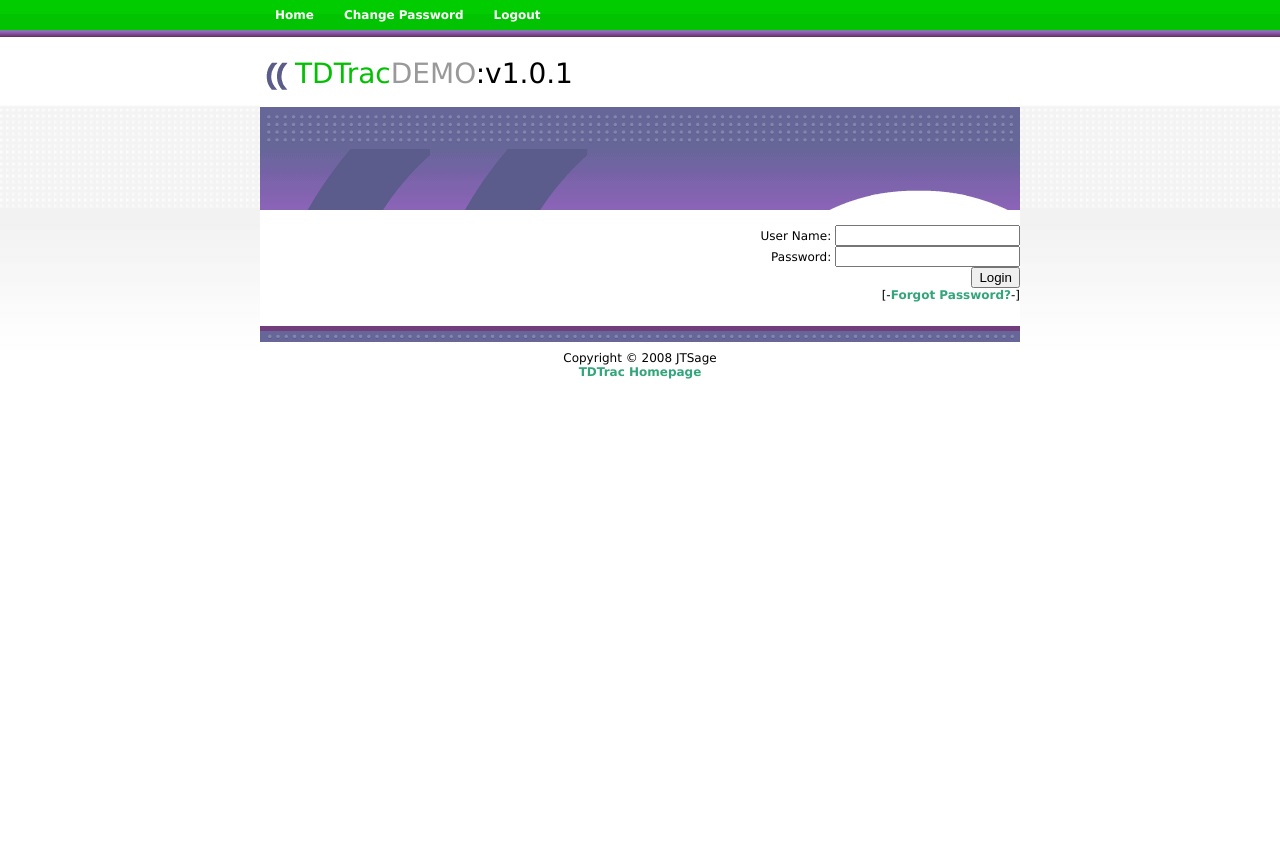
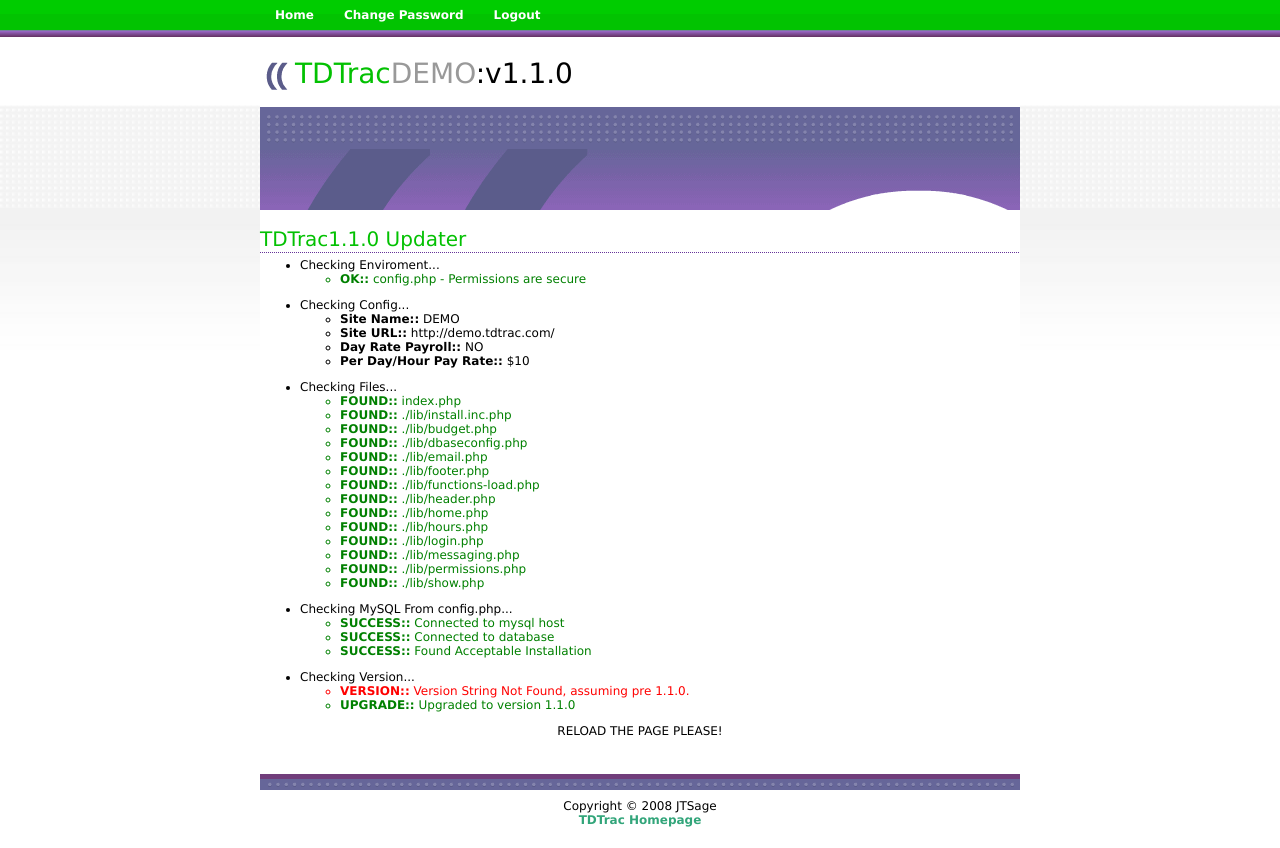
Before and after one commit to jtsage/TDTrac, a PHP site: page /upgrade.php in a window 1280 px wide. Before the commit the page ends 379 px from the top, so only its background shows below. Run offline with PHP 8.4, Linux system fonts and the light colour scheme; data that the repository does not hold is empty.

Commit message:
New Version: 1.1.0
  * Added internal db version string
  * Added upgrade script for ease of new version

```diff
--- a/index.php
+++ b/index.php
@@ -2,7 +2,7 @@
 ob_start(); session_start();
 
 ## PROGRAM DETAILS. DO NOT EDIT UNLESS YOU KNOW WHAT YOU ARE DOING
-$TDTRAC_VERSION = "1.0.1";
+$TDTRAC_VERSION = "1.1.0";
 $TDTRAC_PERMS = array("addshow", "editshow", "viewshow", "addbudget", "editbudget", "viewbudget", "addhours", "edithours", "viewhours", "adduser");
 
 require_once("config.php");
--- a/install.php
+++ b/install.php
@@ -2,7 +2,7 @@
 ob_start(); session_start();
 
 ## PROGRAM DETAILS. DO NOT EDIT UNLESS YOU KNOW WHAT YOU ARE DOING
-$TDTRAC_VERSION = "1.0.1";
+$TDTRAC_VERSION = "1.1.0";
 $TDTRAC_PERMS = array("addshow", "editshow", "viewshow", "addbudget", "editbudget", "viewbudget", "addhours", "edithours", "viewhours", "adduser");
 $INSTALL_FILES = array(
 	"index.php",
--- /dev/null
+++ b/upgrade.php
@@ -0,0 +1,170 @@
+<?php
+ob_start(); session_start();
+
+## PROGRAM DETAILS. DO NOT EDIT UNLESS YOU KNOW WHAT YOU ARE DOING
+$TDTRAC_VERSION = "1.1.0";
+$TDTRAC_PERMS = array("addshow", "editshow", "viewshow", "addbudget", "editbudget", "viewbudget", "addhours", "edithours", "viewhours", "adduser");
+$INSTALL_FILES = array(
+	"index.php",
+	"./lib/install.inc.php",
+	"./lib/budget.php",
+	"./lib/dbaseconfig.php",
+	"./lib/email.php",
+	"./lib/footer.php",
+	"./lib/functions-load.php",
+	"./lib/header.php",
+	"./lib/home.php",
+	"./lib/hours.php",
+	"./lib/login.php",
+	"./lib/messaging.php",
+	"./lib/permissions.php",
+	"./lib/show.php" );
+$INSTALL_TABLES = array(
+	"users",
+	"budget",
+	"groupnames",
+	"hours",
+	"msg",
+	"permissions",
+	"shows",
+	"usergroups");
+
+
+require_once("config.php");
+$page_title = substr($_SERVER['REQUEST_URI'], 1);
+preg_match("/install.php\?(.+)$/", $page_title, $match);
+$page_title = $match[1];
+if ( $page_title == "" || $page_title == "install.php" ) { $page_title = "home"; }
+require_once("lib/header.php");
+
+echo "<h2>TDTrac{$TDTRAC_VERSION} Updater</h2>\n";
+$sqllink = 1; $noinstall = 0;
+
+
+$V110ADDS = array(
+   "CREATE TABLE IF NOT EXISTS `{$MYSQL_PREFIX}tdtrac` (
+  `id` int(10) unsigned NOT NULL auto_increment,
+  `name` varchar(10) NOT NULL,
+  `value` varchar(35) NOT NULL,
+    PRIMARY KEY  (`id`)
+  ) ENGINE=MyISAM  DEFAULT CHARSET=latin1;",
+  "INSERT INTO `{$MYSQL_PREFIX}tdtrac` (`name`, `value`) VALUES ( 'version', '1.1.0' )"
+);
+$V120ADDS = array(
+  "SHOW TABLES"
+);
+
+switch ($page_title) {
+    case "doinstall" :
+	require_once("lib/dbaseconfig.php");
+	require_once("lib/install.inc.php");
+	echo "Installation DONE!";
+	break;
+
+
+
+    case "home" :
+		echo "<p><ul><li>Checking Enviroment...<ul>\n";
+		// Config File
+		$perms = substr(sprintf('%o', fileperms("config.php")), -4);
+		echo ($perms == "0666") ? "<li style=\"color:red\"><b>FAIL::</b> config.php - World Writable - POTENTIAL UNSAFE!</li>" : "<li style=\"color:green\"><b>OK::</b> config.php - Permissions are secure</li>";
+
+		echo "</ul></li></ul>";
+		echo "<ul><li>Checking Config...";
+		echo "<ul>\n";
+		echo "<li><b>Site Name::</b> {$TDTRAC_CPNY}</li>\n";
+		echo "<li><b>Site URL::</b> {$TDTRAC_SITE}</li>\n";
+		echo "<li><b>Day Rate Payroll::</b> ";
+		echo ($TDTRAC_DAYRATE) ? "YES" : "NO";
+		echo "</li>\n";
+		echo "<li><b>Per Day/Hour Pay Rate::</b> \${$TDTRAC_PAYRATE}</li>\n";
+		echo "</ul></li></ul>\n";
+
+	echo "<ul><li>Checking Files...<ul>\n";
+	  // Check File Exists
+	  foreach ($INSTALL_FILES as $file) {
+		echo "<li style=\"color:";
+		echo ( file_exists($file) ) ? "green\"><b>FOUND::</b> {$file}" : "red\"><b>NOT FOUND::</b> {$file} <b>!!ERROR!!</b>";
+		echo "</li>\n";
+	  }
+	echo "</ul></li></ul>\n";
+	echo "<ul><li>Checking MySQL From config.php... ";
+        echo "<ul>\n";
+	  $db = mysql_connect($MYSQL_SERVER, $MYSQL_USER, $MYSQL_PASS);
+	  if (!$db) {
+		echo "<li style=\"color: red\"><b>FAILURE::</b> Could not connect: " . mysql_error() . "</li>\n"; $noinstall = 1;
+	  } else {
+		echo "<li style=\"color: green\"><b>SUCCESS::</b> Connected to mysql host</li>\n";
+	  }
+	  $dbr = mysql_select_db($MYSQL_DATABASE, $db);
+	  if (!$dbr) {
+		echo "<li style=\"color: red\"><b>FAILURE::</b> Cannot Use {$MYSQL_DATABASE}: " . mysql_error() . "</li>\n"; $noinstall = 1;
+	  } else {
+		echo "<li style=\"color: green\"><b>SUCCESS::</b> Connected to database</li>\n";
+	  }
+	  if ( !$noinstall ) {
+		$sql = "SHOW TABLES";
+		$result = mysql_query($sql, $db);
+		while ( $row = mysql_fetch_array($result) ) {
+			$found = 0;
+			foreach ( $INSTALL_TABLES as $check ) {
+				$check = $MYSQL_PREFIX . $check;
+				if ( $row[0] == $check ) { $found = 1; }
+			}
+			if ( $found ) {
+				echo "<li style=\"color: green\"><b>FOUND::</b> {$row[0]} Table Already Exists.</li>\n";
+			}
+		}
+		echo ( !$noinstall ) ? "<li style=\"color: green\"><b>SUCCESS::</b> Found Acceptable Installation</li>\n" : "";
+	  }
+	echo "</ul></li></ul>";
+	echo "<ul><li>Checking Version... <ul>";
+
+	$better110 = 0;
+	$sql = "SHOW TABLES";
+	$result = mysql_query($sql, $db);
+	while ( $row = mysql_fetch_array($result) ) {
+		$found = 0;
+		$check = $MYSQL_PREFIX . 'tdtrac';
+		if ( $row[0] == $check ) { $found = 1; }
+		if ( $found ) {
+				echo "<li style=\"color: green\"><b>VERSION::</b> 1.1.0 or greater confirmed.</li>\n";
+				$better110 = 1;
+		}
+	}
+
+	if (!$better110) { // 1.1.0 UPDGRADE
+		echo "<li style=\"color: red\"><b>VERSION::</b> Version String Not Found, assuming pre 1.1.0.</li>";
+		foreach ( $V110ADDS as $thissql ) {
+			$result = mysql_query($thissql, $db);
+			echo mysql_error();
+		}
+		echo "<li style=\"color: green\"><b>UPGRADE::</b> Upgraded to version 1.1.0</li>";
+		$didinstall = 1;
+	}
+	else { // POST 1.1.0 UPGRADE
+		/*$found120 = 0;
+		$sql = "SELECT name, value FROM `{$MYSQL_PREFIX}tdtrac` WHERE name = 'version' ORDER BY id DESC";
+		$result = mysql_query($sql,$db);
+		while ( $verline = mysql_fetch_array($result) ) {
+			if ( $line['value'] == "1.2.0" ) { $found120 = 1; }
+		}
+		if ( !$found120 ) { // 1.2.0 UPGRADE
+			foreach ( $V120ADDS as $thissql ) { $result = mysql_query($thissql, $db); echo mysql_error(); echo "<li style=\"color: green\"><b>UPGRADE::</b> Upgraded to version 1.2.0</li>"; $didinstall = 1; }
+		} else { echo "<li style=\"color: green\"><b>VERSION::</b> 1.2.0 confirmed</li>\n"; }*/
+	}
+
+
+	echo "</ul></li></ul><div style=\"text-align: center\">\n";
+	if ( $didinstall ) {
+		echo "RELOAD THE PAGE PLEASE!\n";
+	} else {
+		echo "Nothing More To Do!\n";
+	}
+	echo "</div></p>\n";
+	break;
+}
+
+require_once("lib/footer.php");
+
+?>
```
Also changed, not shown: lib/install.inc.php (+13 -0 lines).
